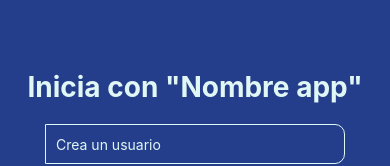
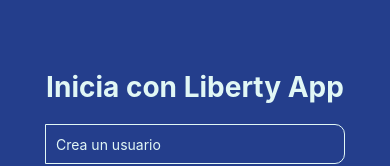
Before and after one commit to VeePVs/Liberty_market, a React Native app: screen /Register in a window 390 px wide. Shown: the part 202-368 px from the top of the page. Built offline with nearby package versions, Linux system fonts and the light colour scheme.

Commit message:
Last validations of register

```diff
--- a/UI/Register.jsx
+++ b/UI/Register.jsx
@@ -87,7 +87,7 @@ export default function Register() {
   return (
     <SafeAreaView style={styles.containerRegister}>
 
-        <Text style={styles.title}>Inicia con "Nombre app"</Text>
+        <Text style={styles.title}>Inicia con Liberty App</Text>
         <TextInput placeholder={"Crea un usuario"} maxLength={10} style={styles.input} placeholderTextColor={"#E1F7F5"} onChangeText={setUser}/>
         <PasswordInput placeholder={"Crea la contraseña"} maxLength={8} onChangeText={setPassword}/>
         <TextInput placeholder={"Ingresa tu correo electrónico"} style={styles.input} placeholderTextColor={"#E1F7F5"} onChangeText={setAddressEmail}/>
```
